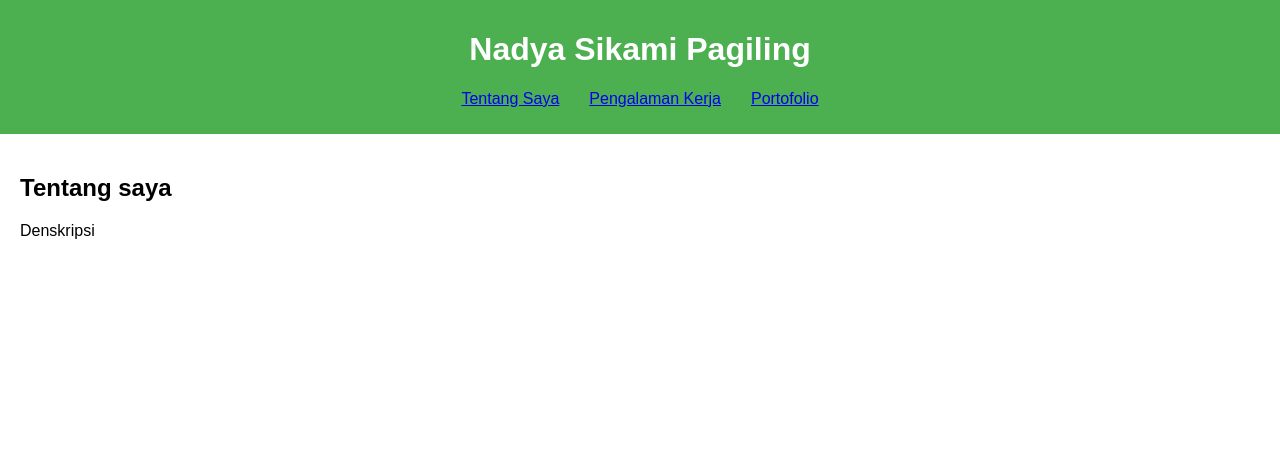
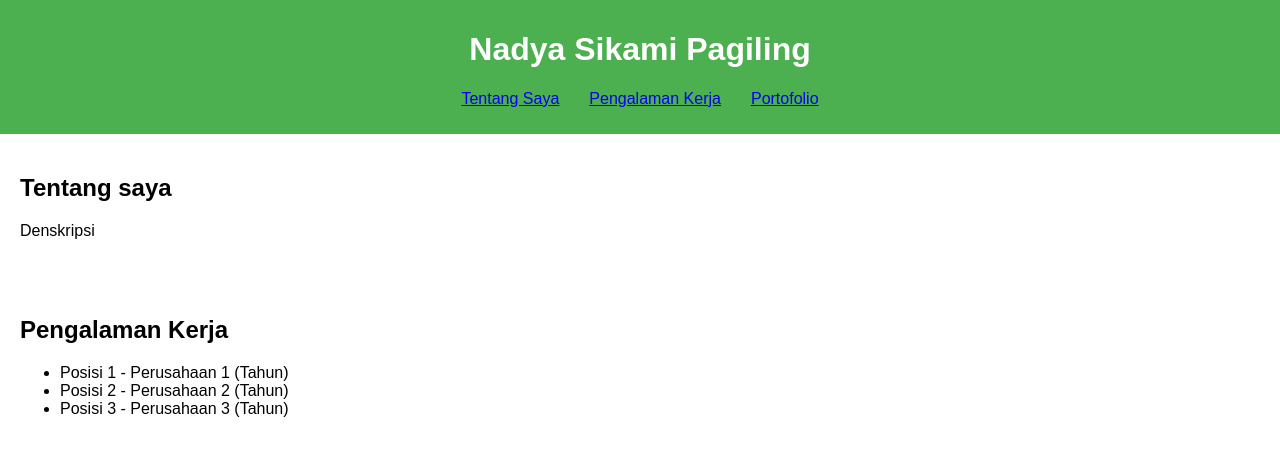
Before and after one commit to Nadyapagiling/Project-portofolio, a React (Create React App) app in the folder project_portfolio/: page / in a window 1280 px wide. Shown: the top 456 px of the page. Built offline with nearby package versions, Linux system fonts and the light colour scheme.

Commit message:
adding experience

```diff
--- a/project_portfolio/src/App.js
+++ b/project_portfolio/src/App.js
@@ -1,6 +1,7 @@
 import React from 'react';
 import Header from './components/Header';
 import About from './components/About';
+import Experience from './components/Experience';
 import './App.css'
 
 function App() {
@@ -9,6 +10,7 @@ function App() {
       <Header />
       <main>
         <About />
+        <Experience />
       </main>
     </div>
   );
--- /dev/null
+++ b/project_portfolio/src/components/Experience.js
@@ -0,0 +1,16 @@
+import React from 'react';
+
+const Experience = () => {
+    return (
+        <section id="experience">
+            <h2>Pengalaman Kerja</h2>
+            <ul>
+                <li>Posisi 1 - Perusahaan 1 (Tahun)</li>
+                <li>Posisi 2 - Perusahaan 2 (Tahun)</li>
+                <li>Posisi 3 - Perusahaan 3 (Tahun)</li>
+            </ul>
+        </section>
+    );
+}
+
+export default Experience;
```
